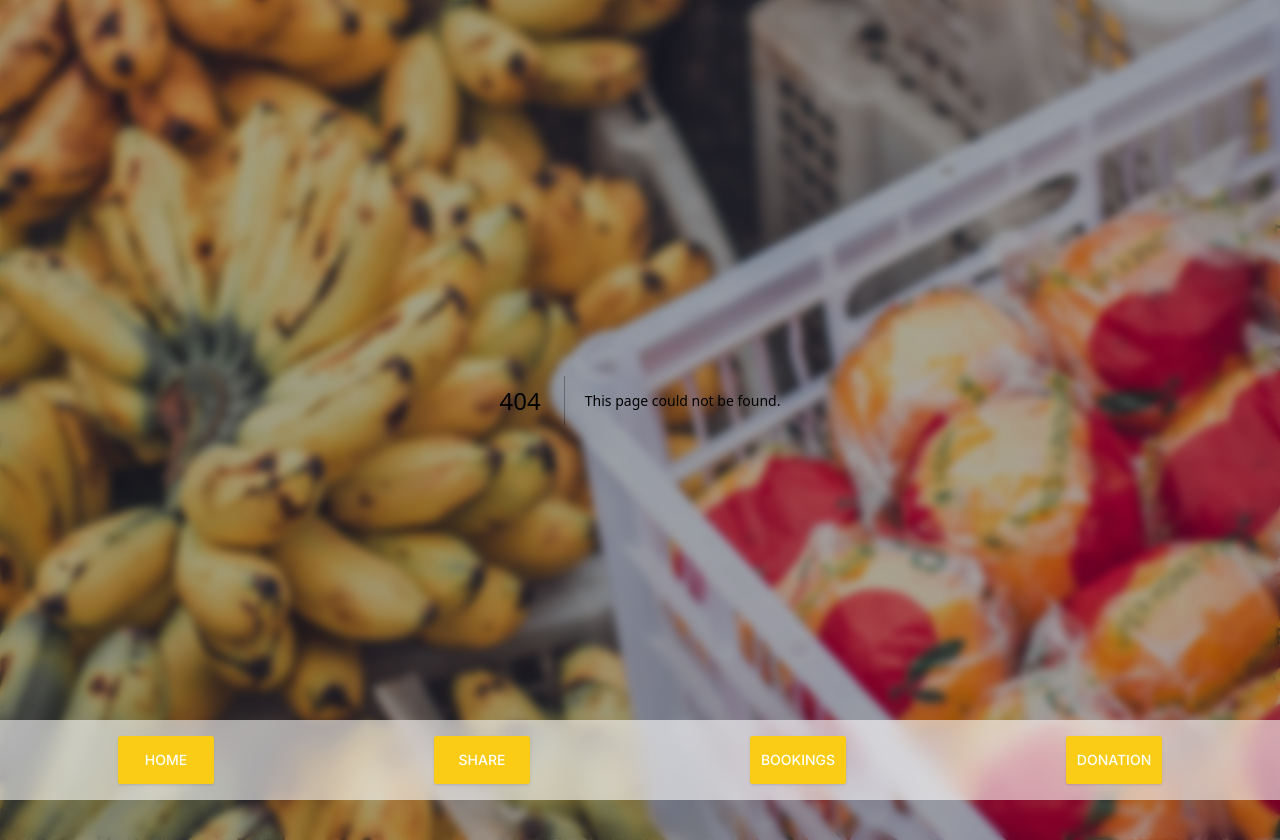
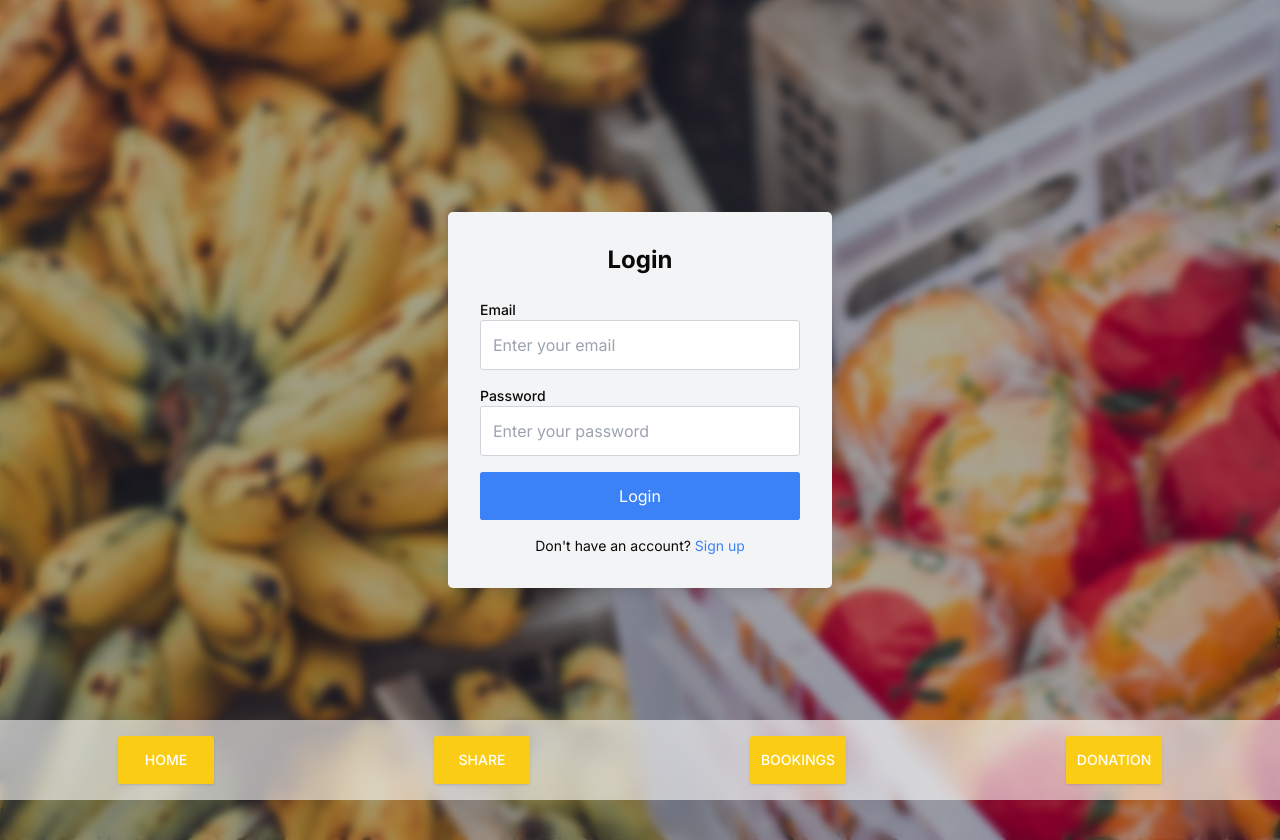
Before and after one commit to loystonpais/ShareBite, a Next.js app in the folder site/: page /login in a window 1280 px wide. Before the commit this address had no page. Built offline with nearby package versions, Linux system fonts and the light colour scheme.

Commit message:
made a login page and route from user icon to login page

```diff
--- /dev/null
+++ b/site/app/login/page.tsx
@@ -0,0 +1,63 @@
+
+import Link from "next/link";
+
+const LoginPage = () => {
+    return (
+      <div className="min-h-screen flex items-center justify-center ">
+        <div className=" bg-gray-100 p-8 rounded-lg shadow-lg w-full sm:w-96">
+          <h2 className="text-2xl font-bold mb-6 text-center">Login</h2>
+
+          {/* Form */}
+          <form className="space-y-4">
+            {/* Email input */}
+            <div>
+              <label htmlFor="email" className="block text-sm font-medium">
+                Email
+              </label>
+              <input
+                type="email"
+                id="email"
+                name="email"
+                className="w-full p-3 border border-gray-300 rounded-md"
+                placeholder="Enter your email"
+              />
+            </div>
+
+            {/* Password input */}
+            <div>
+              <label htmlFor="password" className="block text-sm font-medium">
+                Password
+              </label>
+              <input
+                type="password"
+                id="password"
+                name="password"
+                className="w-full p-3 border border-gray-300 rounded-md"
+                placeholder="Enter your password"
+              />
+            </div>
+
+            {/* Submit button */}
+            <button
+              type="submit"
+              className="w-full bg-blue-500 text-white py-3 rounded-md hover:bg-blue-600"
+            >
+              Login
+            </button>
+          </form>
+
+          {/* Signup redirect */}
+          <div className="mt-4 text-center">
+            <p className="text-sm">
+              Don't have an account?{' '}
+              <a href="/signup" className="text-blue-500 hover:underline">
+                Sign up
+              </a>
+            </p>
+          </div>
+        </div>
+      </div>
+    );
+  };
+
+  export default LoginPage;
--- a/site/components/Navbar.tsx
+++ b/site/components/Navbar.tsx
@@ -1,12 +1,14 @@
+"use client";
 import React from 'react'
 import { Avatar } from '@radix-ui/react-avatar'
+import Link from "next/link";
 
 const Navbar = () => {
   return (
     <>
     <nav className='bg-white h-14 flex justify-between items-center pl-10 pr-10'>
         <h1 className='font-black'>SHARE BITE</h1>
-        <div className="rounded-full bg-slate-400 w-8 h-8 flex justify-center items-center">U</div>
+        <Link href="/login/"><div className="rounded-full bg-slate-400 w-8 h-8 flex justify-center items-center">U</div></Link>
     </nav>
     </>
   )
```
